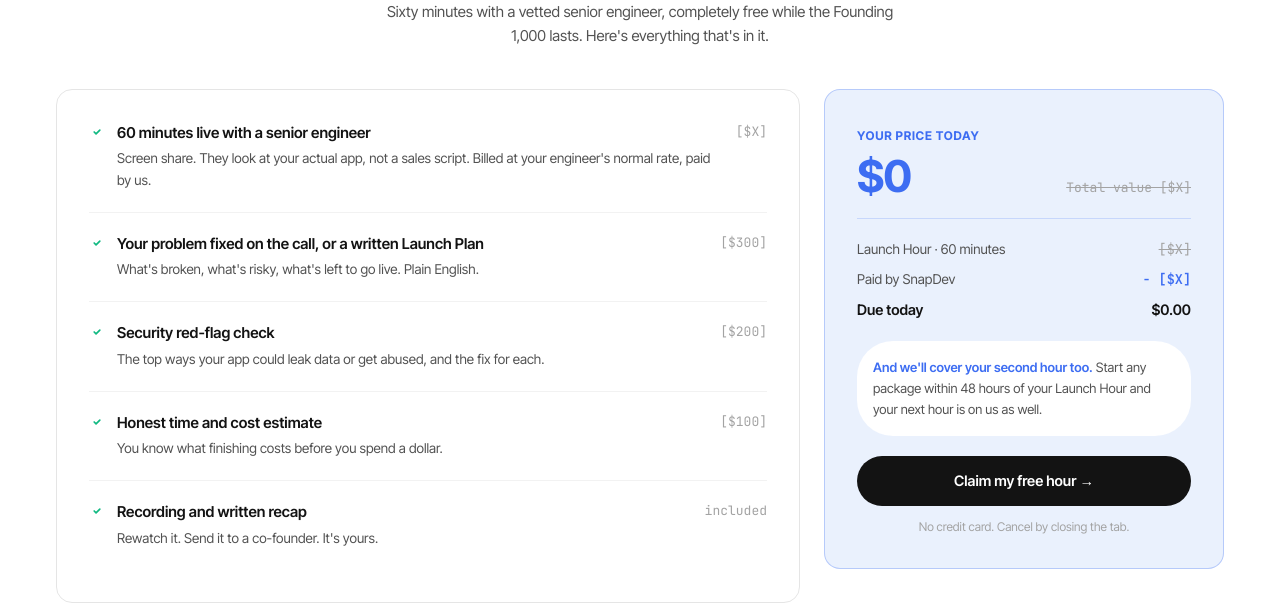
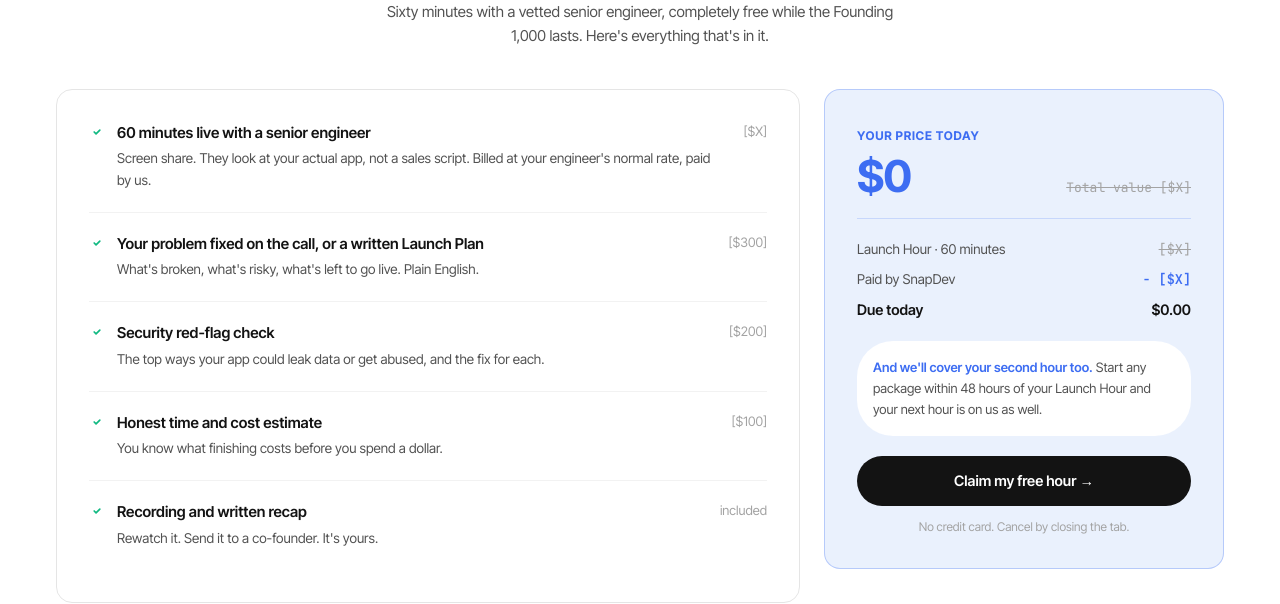
Before and after one commit to arbazghani-emberai/snapdev-site, a Next.js app: page / in a window 1280 px wide. Shown: the part 3160-3764 px from the top of the page. Built offline with nearby package versions, Linux system fonts and the light colour scheme.

Commit message:
Use body font for Launch Hour checklist values
Drop font-mono on the item value column so it matches Inter used
elsewhere on the page.

```diff
--- a/src/components/LaunchOfferSection.tsx
+++ b/src/components/LaunchOfferSection.tsx
@@ -66,7 +66,7 @@ export default function LaunchOfferSection() {
                     <p className="text-ink-2 mt-1 text-[13.5px] leading-relaxed">{item.body}</p>
                   </div>
                 </div>
-                <span className="text-ink-3 font-mono shrink-0 text-[13px] whitespace-nowrap">{item.value}</span>
+                <span className="text-ink-3 shrink-0 text-[13px] whitespace-nowrap">{item.value}</span>
               </div>
             ))}
           </div>
```
